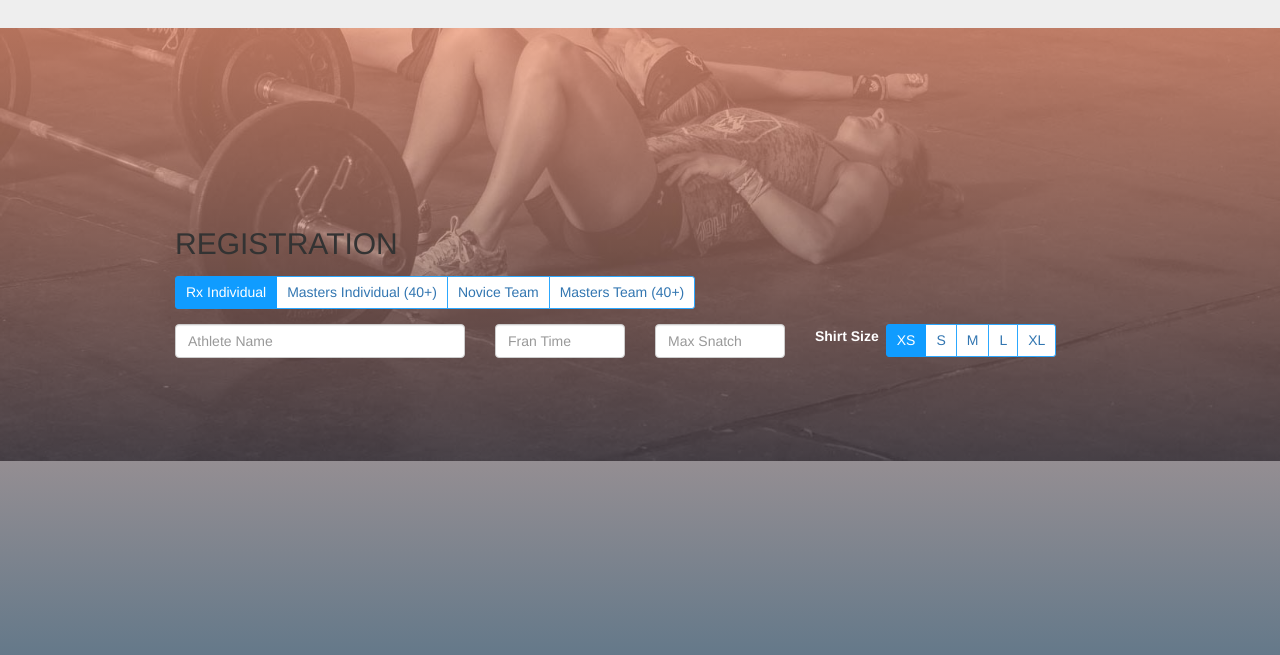
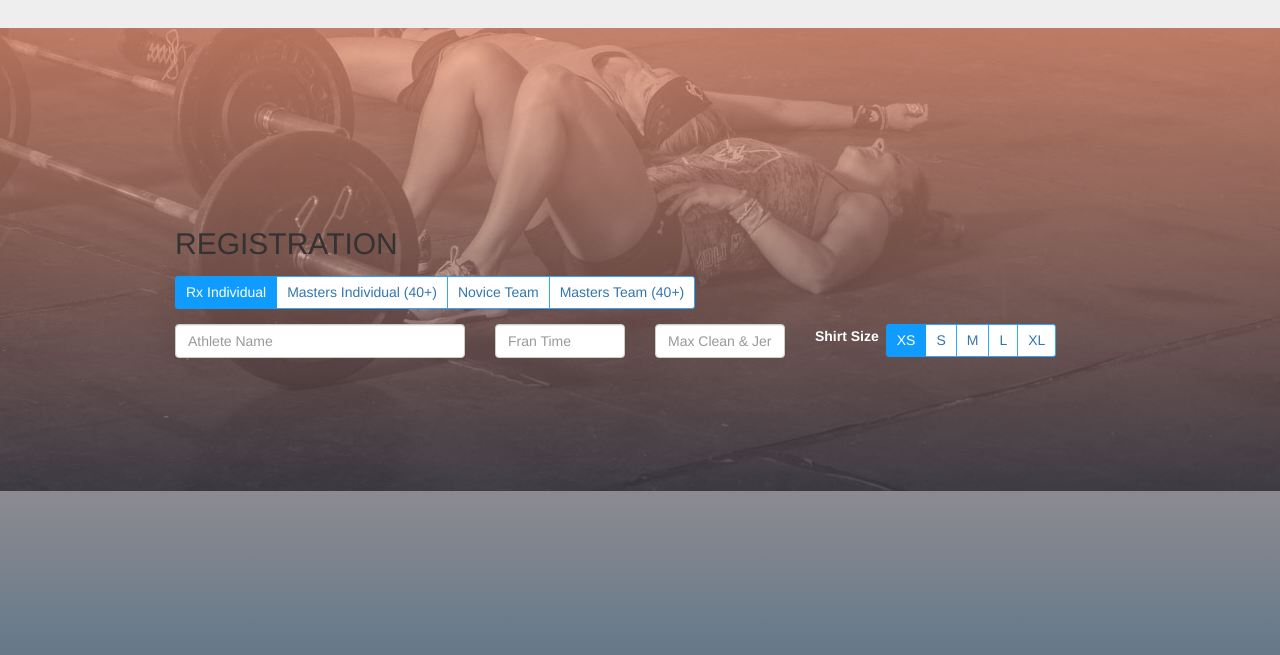
Before and after one commit to thejoshcrawford/themoxiegames, a plain HTML site: page index.html in a window 1280 px wide. Shown: the part 1344-1999 px from the top of the page. Drawn offline with Linux system fonts and the light colour scheme.

Commit message:
Change snatch to c&j, undo remove padding

```diff
--- a/assets/css/landing-page.css
+++ b/assets/css/landing-page.css
@@ -420,7 +420,7 @@ a:focus, a:active {
 }
 
 .section {
-  padding: 0;
+  padding: 30px 0;
   position: relative;
   background-color: #FFFFFF;
 }
--- a/index.html
+++ b/index.html
@@ -200,9 +200,9 @@
 
 
                                         <div class="form-group col-xs-6 col-sm-2">
-                                            <label class="sr-only">Max snatch</label>
+                                            <label class="sr-only">Max cj</label>
                                             <input id="snatch1" type="text" class="form-control"
-                                                   placeholder="Max Snatch">
+                                                   placeholder="Max Clean & Jerk">
                                         </div>
 
 
@@ -243,9 +243,9 @@
 
 
                                 <div class="form-group col-xs-6 col-sm-2">
-                                    <label class="sr-only">Max snatch</label>
+                                    <label class="sr-only">Max cj</label>
                                     <input id="snatch2" type="text" class="form-control"
-                                           placeholder="Max Snatch">
+                                           placeholder="Max Clean & Jerk">
                                 </div>
                                 <div class="form-inline col-xs-12 col-sm-4">
                                     <span class="shirt-label"><label for="size2" class="control-label">Shirt size</label></span>
@@ -284,9 +284,9 @@
 
 
                                 <div class="form-group col-xs-6 col-sm-2">
-                                    <label class="sr-only">Max snatch</label>
+                                    <label class="sr-only">Max cj</label>
                                     <input id="snatch3" type="text" class="form-control"
-                                           placeholder="Max Snatch">
+                                           placeholder="Max Clean & Jerk">
                                 </div>
                                 <div class="form-inline col-xs-12 col-sm-4">
                                     <span class="shirt-label"><label for="size3" class="control-label">Shirt size</label></span>
```
